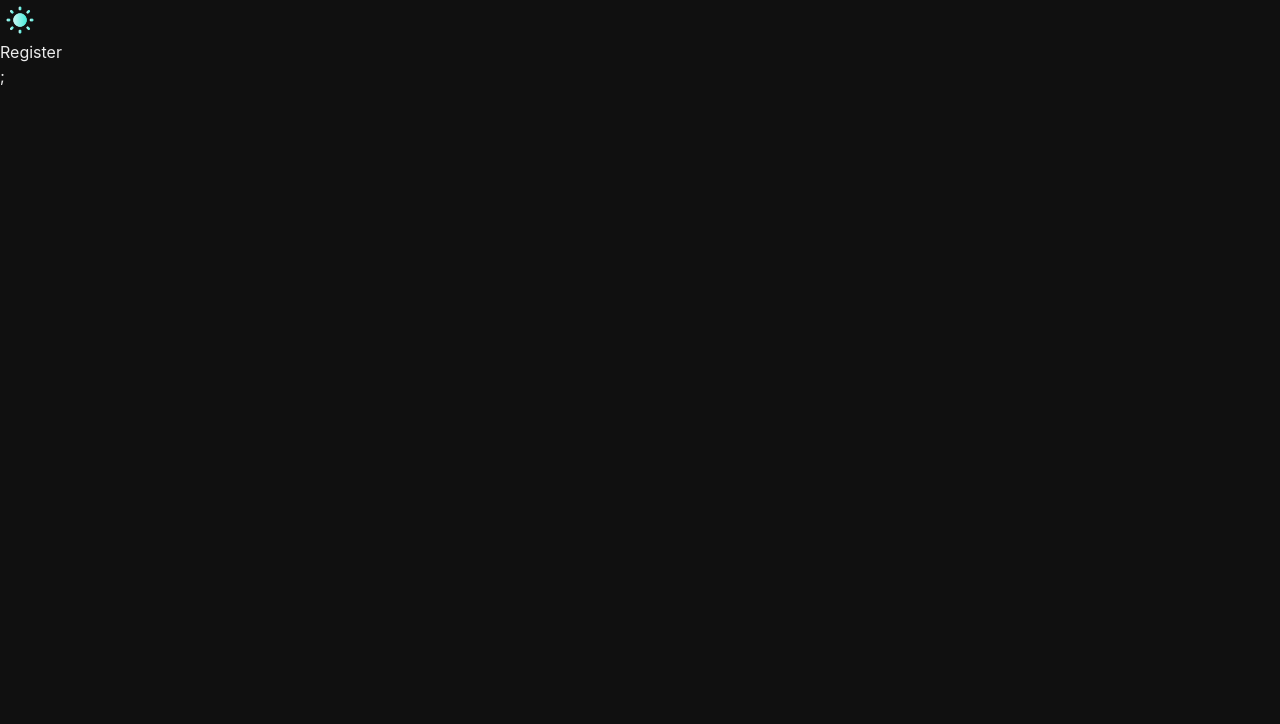
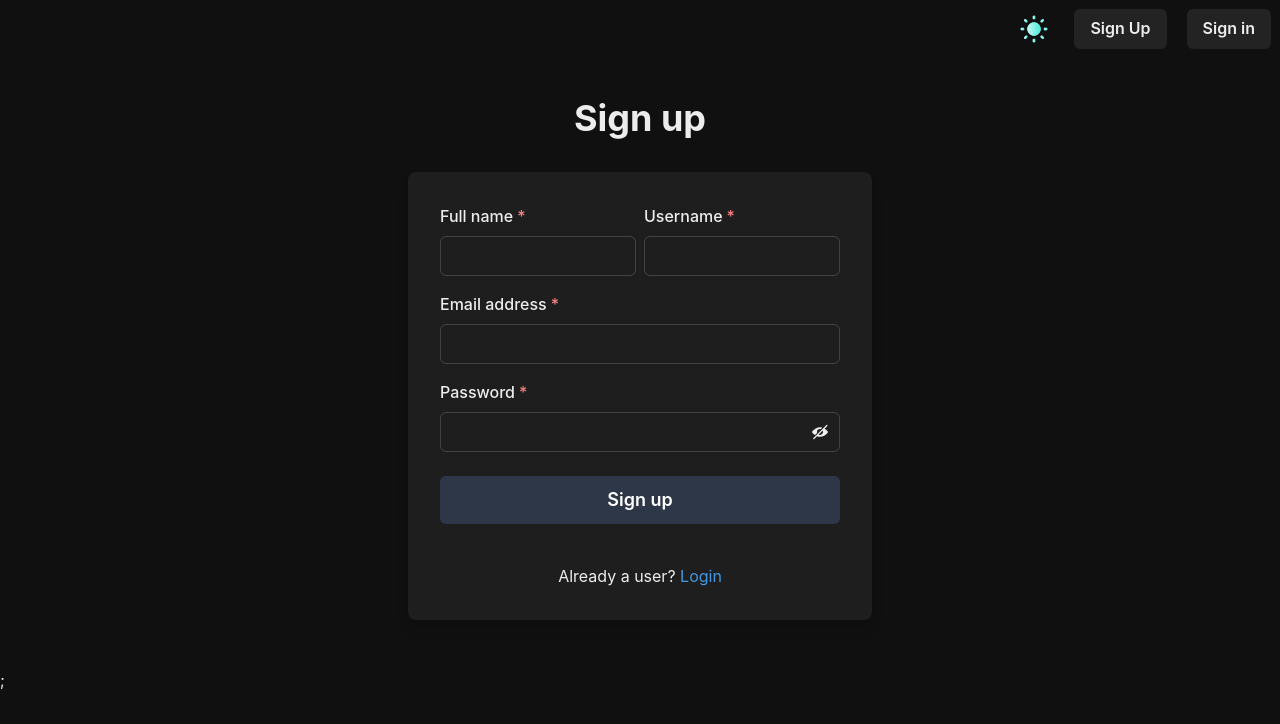
Before and after one commit to code-blogger3/diary-manager, a React (Vite) app in the folder frontend/: page /register in a window 1280 px wide. Shown: the top 724 px of the page. Built offline with nearby package versions, Linux system fonts and the light colour scheme.

Commit message:
register page ui done

```diff
--- a/frontend/package.json
+++ b/frontend/package.json
@@ -10,6 +10,7 @@
     "preview": "vite preview"
   },
   "dependencies": {
+    "@chakra-ui/icons": "^2.1.1",
     "@chakra-ui/react": "^2.8.2",
     "@emotion/react": "^11.11.1",
     "@emotion/styled": "^11.11.0",
--- a/frontend/src/components/Header.jsx
+++ b/frontend/src/components/Header.jsx
@@ -1,9 +1,12 @@
-import { Button, Image, useColorMode } from "@chakra-ui/react";
+import { Button, Flex, Image, useColorMode } from "@chakra-ui/react";
+import { useNavigate } from "react-router-dom";
 
 function Header() {
+  const navigate = useNavigate();
   const { colorMode, toggleColorMode } = useColorMode();
   return (
     <>
+      <Flex justify={"flex-end"} gap={5} margin={"9px 9px 0 0"}>
         <Image
           cursor={"pointer"}
           alt="logo"
@@ -15,6 +18,9 @@ function Header() {
           }
           onClick={toggleColorMode}
         />
+        <Button onClick={() => navigate("/register")}>Sign Up</Button>
+        <Button>Sign in</Button>
+      </Flex>
     </>
   );
 }
--- a/frontend/src/pages/Register.jsx
+++ b/frontend/src/pages/Register.jsx
@@ -1,7 +1,135 @@
-import React from "react";
+import {
+  Box,
+  Button,
+  Flex,
+  FormControl,
+  FormLabel,
+  HStack,
+  Heading,
+  Input,
+  InputGroup,
+  InputRightElement,
+  Link,
+  Stack,
+  Text,
+  useColorModeValue,
+} from "@chakra-ui/react";
+import React, { useState } from "react";
+import { ViewIcon, ViewOffIcon } from "@chakra-ui/icons";
 
 function Register() {
-  return <div>Register</div>;
+  const [showPassword, setShowPassword] = useState(false);
+  const [inputs, setInputs] = useState({
+    name: "",
+    username: "",
+    email: "",
+    password: "",
+  });
+  return (
+    <>
+      <Flex align={"center"} justify={"center"}>
+        <Stack spacing={8} mx={"auto"} maxW={"lg"} py={12} px={6}>
+          <Stack align={"center"}>
+            <Heading fontSize={"4xl"} textAlign={"center"}>
+              Sign up
+            </Heading>
+          </Stack>
+          <Box
+            rounded={"lg"}
+            bg={useColorModeValue("white", "gray.dark")}
+            boxShadow={"lg"}
+            p={8}
+          >
+            <Stack spacing={4}>
+              <HStack>
+                <Box>
+                  <FormControl isRequired>
+                    <FormLabel>Full name</FormLabel>
+                    <Input
+                      type="text"
+                      onChange={(e) =>
+                        setInputs({ ...inputs, name: e.target.value })
+                      }
+                      value={inputs.name}
+                    />
+                  </FormControl>
+                </Box>
+                <Box>
+                  <FormControl isRequired>
+                    <FormLabel>Username</FormLabel>
+                    <Input
+                      type="text"
+                      onChange={(e) =>
+                        setInputs({ ...inputs, username: e.target.value })
+                      }
+                      value={inputs.username}
+                    />
+                  </FormControl>
+                </Box>
+              </HStack>
+              <FormControl isRequired>
+                <FormLabel>Email address</FormLabel>
+                <Input
+                  type="email"
+                  onChange={(e) =>
+                    setInputs({ ...inputs, email: e.target.value })
+                  }
+                  value={inputs.email}
+                />
+              </FormControl>
+              <FormControl isRequired>
+                <FormLabel>Password</FormLabel>
+                <InputGroup>
+                  <Input
+                    type={showPassword ? "text" : "password"}
+                    onChange={(e) =>
+                      setInputs({ ...inputs, password: e.target.value })
+                    }
+                    value={inputs.password}
+                  />
+                  <InputRightElement h={"full"}>
+                    <Button
+                      variant={"ghost"}
+                      onClick={() =>
+                        setShowPassword((showPassword) => !showPassword)
+                      }
+                    >
+                      {showPassword ? <ViewIcon /> : <ViewOffIcon />}
+                    </Button>
+                  </InputRightElement>
+                </InputGroup>
+              </FormControl>
+              <Stack spacing={10} pt={2}>
+                <Button
+                  loadingText="Submitting"
+                  size="lg"
+                  bg={useColorModeValue("gray.600", "gray.700")}
+                  color={"white"}
+                  _hover={{
+                    bg: useColorModeValue("gray.700", "gray.800"),
+                  }}
+                  //   onClick={handleSignup}
+                >
+                  Sign up
+                </Button>
+              </Stack>
+              <Stack pt={6}>
+                <Text align={"center"}>
+                  Already a user?{" "}
+                  <Link
+                    color={"blue.400"}
+                    // onClick={() => setAuthScreen("login")}
+                  >
+                    Login
+                  </Link>
+                </Text>
+              </Stack>
+            </Stack>
+          </Box>
+        </Stack>
+      </Flex>
+    </>
+  );
 }
 
 export default Register;
```
Also changed, not shown: 1 other file (tests, documents, lock files or other folders). Lines whose indentation alone changed are shown as unchanged.
